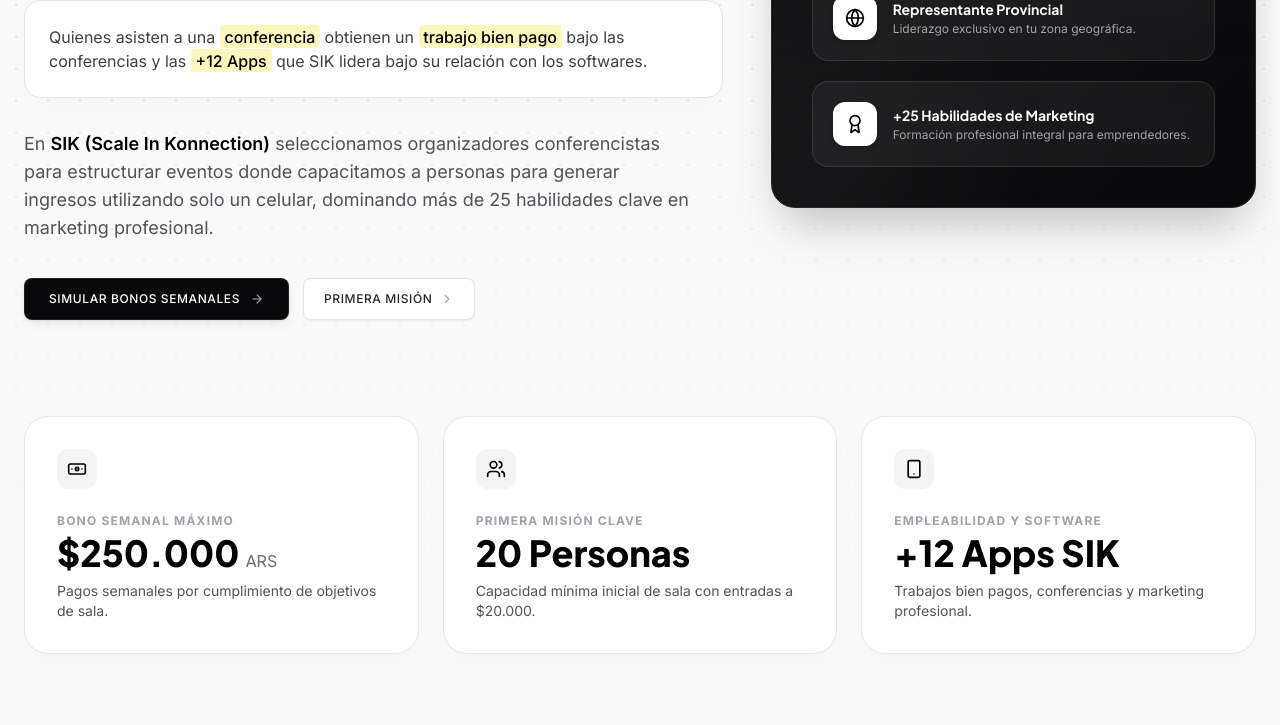
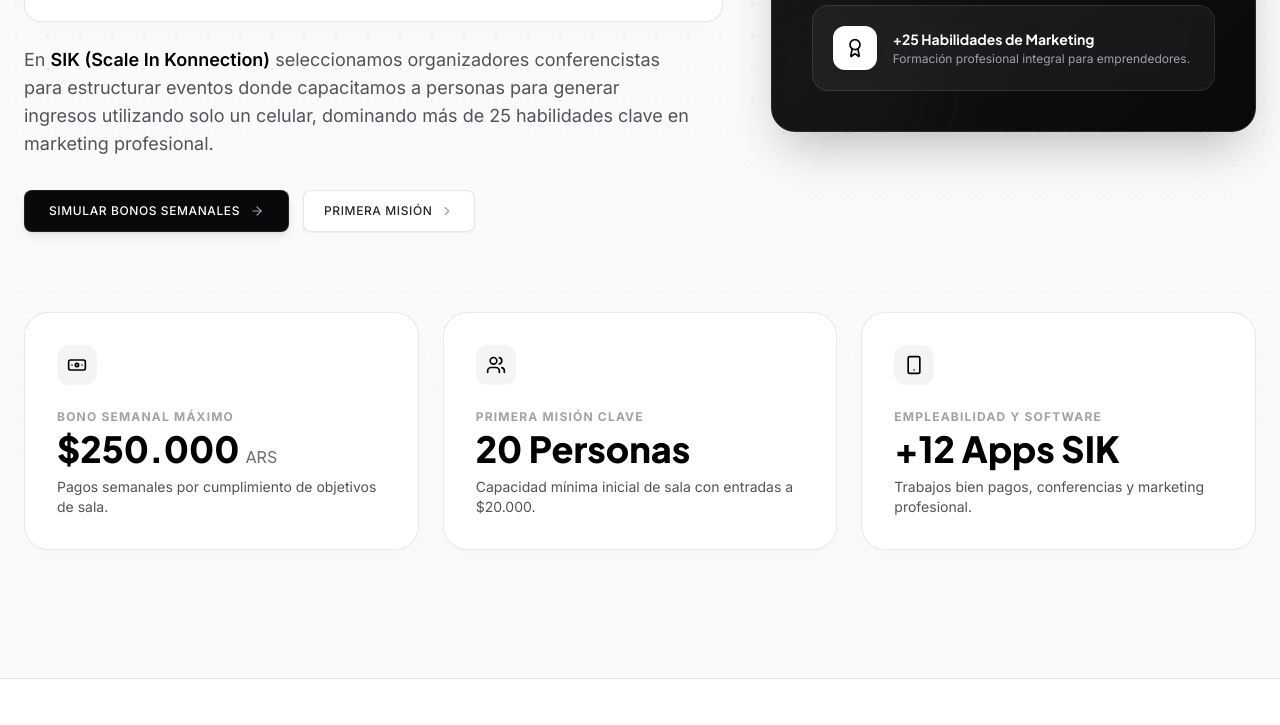
Before and after one commit to aguscryp/sikpro, a plain HTML site: page index.html in a window 1280 px wide. Shown: the part 540-1265 px from the top of the page. Drawn offline with nearby package versions, Linux system fonts and the light colour scheme.

Commit message:
Update index.html

```diff
--- a/index.html
+++ b/index.html
@@ -76,7 +76,7 @@
         }
     </style>
 </head>
-<body class="bg-zinc-50 text-zinc-900 antialiased selection:bg-black selection:text-white">
+<body class="bg-zinc-50 text-zinc-900 antialiased selection:bg-black selection:text-white m-0 p-0">
 
     <!-- Navbar -->
     <header class="sticky top-0 z-50 glass-panel border-b border-zinc-200/80 transition-all duration-300">
@@ -102,29 +102,29 @@
     </header>
 
     <!-- Hero Section -->
-    <section class="relative grid-bg border-b border-zinc-200 overflow-hidden">
+    <section class="relative grid-bg border-b border-zinc-200 overflow-hidden pt-12 md:pt-16 pb-24 md:pb-32">
         <div class="absolute inset-0 bg-gradient-to-b from-transparent via-zinc-50/50 to-zinc-50 pointer-events-none"></div>
-        <div class="max-w-7xl mx-auto px-6 py-24 md:py-32 relative z-10">
+        <div class="max-w-7xl mx-auto px-6 relative z-10">
             <div class="grid grid-cols-1 lg:grid-cols-12 gap-12 items-center">
 
                 <div class="lg:col-span-7">
-                    <div class="inline-flex items-center gap-2 border border-zinc-200 bg-white/90 backdrop-blur-sm px-3.5 py-1.5 rounded-full mb-8 shadow-sm">
+                    <div class="inline-flex items-center gap-2 border border-zinc-200 bg-white/90 backdrop-blur-sm px-3.5 py-1.5 rounded-full mb-6 shadow-sm">
                         <span class="w-2 h-2 bg-black rounded-full animate-pulse"></span>
                         <span class="text-[11px] font-semibold uppercase tracking-widest text-zinc-700">Representantes Oficiales en Argentina</span>
                     </div>
 
-                    <h1 class="font-display text-4xl sm:text-5xl md:text-6xl font-extrabold tracking-tight text-black leading-[1.08] mb-7">
+                    <h1 class="font-display text-4xl sm:text-5xl md:text-6xl font-extrabold tracking-tight text-black leading-[1.08] mb-6">
                         Generá ingresos con tu WhatsApp y convertite en <span class="bg-clip-text text-transparent bg-gradient-to-r from-zinc-900 via-zinc-700 to-zinc-900 underline decoration-zinc-300 decoration-4 underline-offset-8">Representante de SIK</span> en tu provincia.
                     </h1>
 
                     <!-- NUEVA SECCIÓN: Conferencia, trabajo bien pago y +12 Apps con subrayado amarillo sutil -->
-                    <div class="bg-white border border-zinc-200 p-6 rounded-2xl shadow-card mb-8">
+                    <div class="bg-white border border-zinc-200 p-6 rounded-2xl shadow-card mb-6">
                         <p class="text-sm md:text-base text-zinc-700 leading-relaxed font-normal">
                             Quienes asisten a una <span class="subtle-highlight font-medium text-black">conferencia</span> obtienen un <span class="subtle-highlight font-medium text-black">trabajo bien pago</span> bajo las conferencias y las <span class="subtle-highlight font-medium text-black">+12 Apps</span> que SIK lidera bajo su relación con los softwares.
                         </p>
                     </div>
 
-                    <p class="text-base md:text-lg text-zinc-600 leading-relaxed max-w-2xl mb-9 font-normal">
+                    <p class="text-base md:text-lg text-zinc-600 leading-relaxed max-w-2xl mb-8 font-normal">
                         En <strong class="text-black font-semibold">SIK (Scale In Konnection)</strong> seleccionamos organizadores conferencistas para estructurar eventos donde capacitamos a personas para generar ingresos utilizando solo un celular, dominando más de 25 habilidades clave en marketing profesional.
                     </p>
 
@@ -192,7 +192,7 @@
             </div>
 
             <!-- Métricas Clave -->
-            <div class="grid grid-cols-1 md:grid-cols-3 gap-6 mt-24">
+            <div class="grid grid-cols-1 md:grid-cols-3 gap-6 mt-20">
                 <div class="bg-white p-8 rounded-3xl border border-zinc-200/80 shadow-card hover:shadow-hover transition-all duration-300 group">
                     <div class="w-10 h-10 rounded-xl bg-zinc-100 flex items-center justify-center text-black mb-6 group-hover:bg-black group-hover:text-white transition-colors duration-300">
                         <i data-lucide="banknote" class="w-5 h-5"></i>
```
